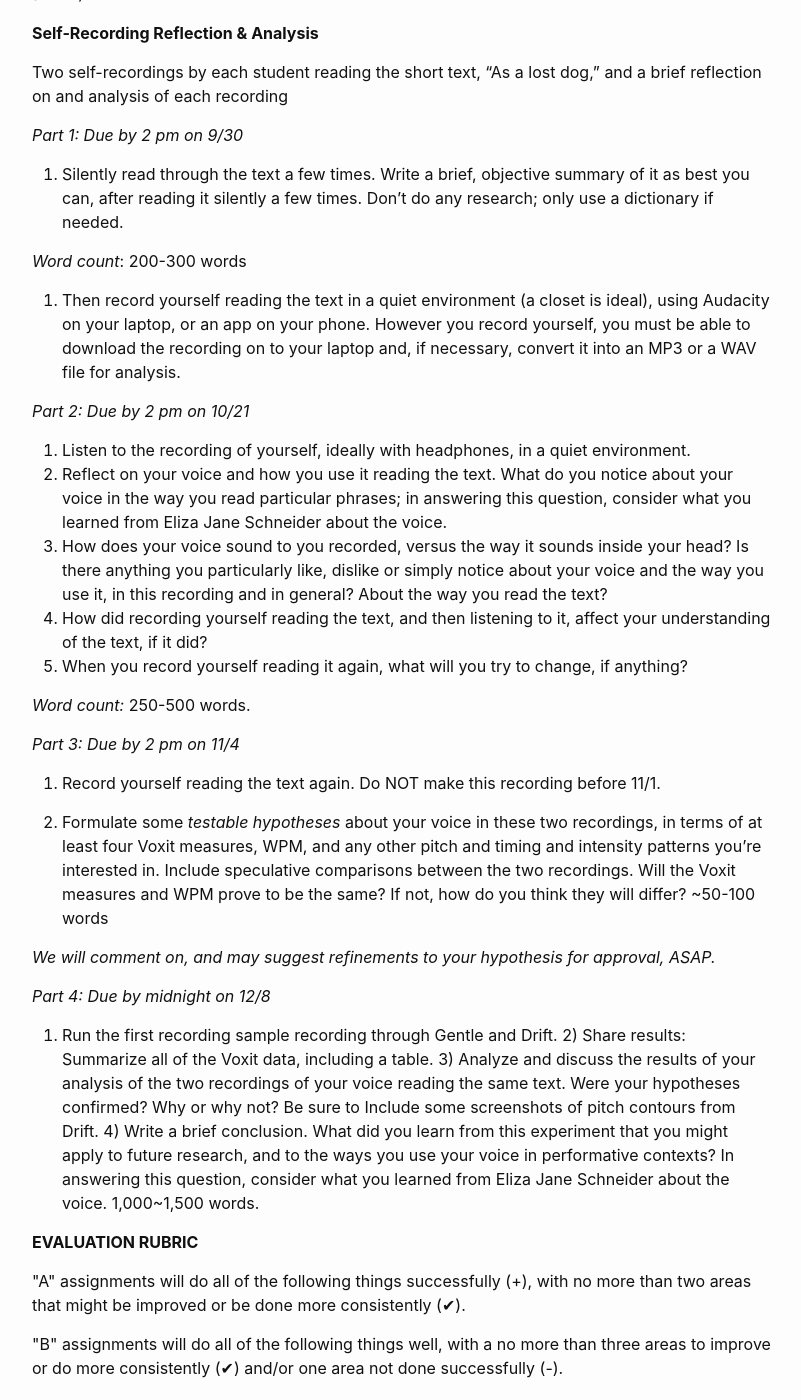
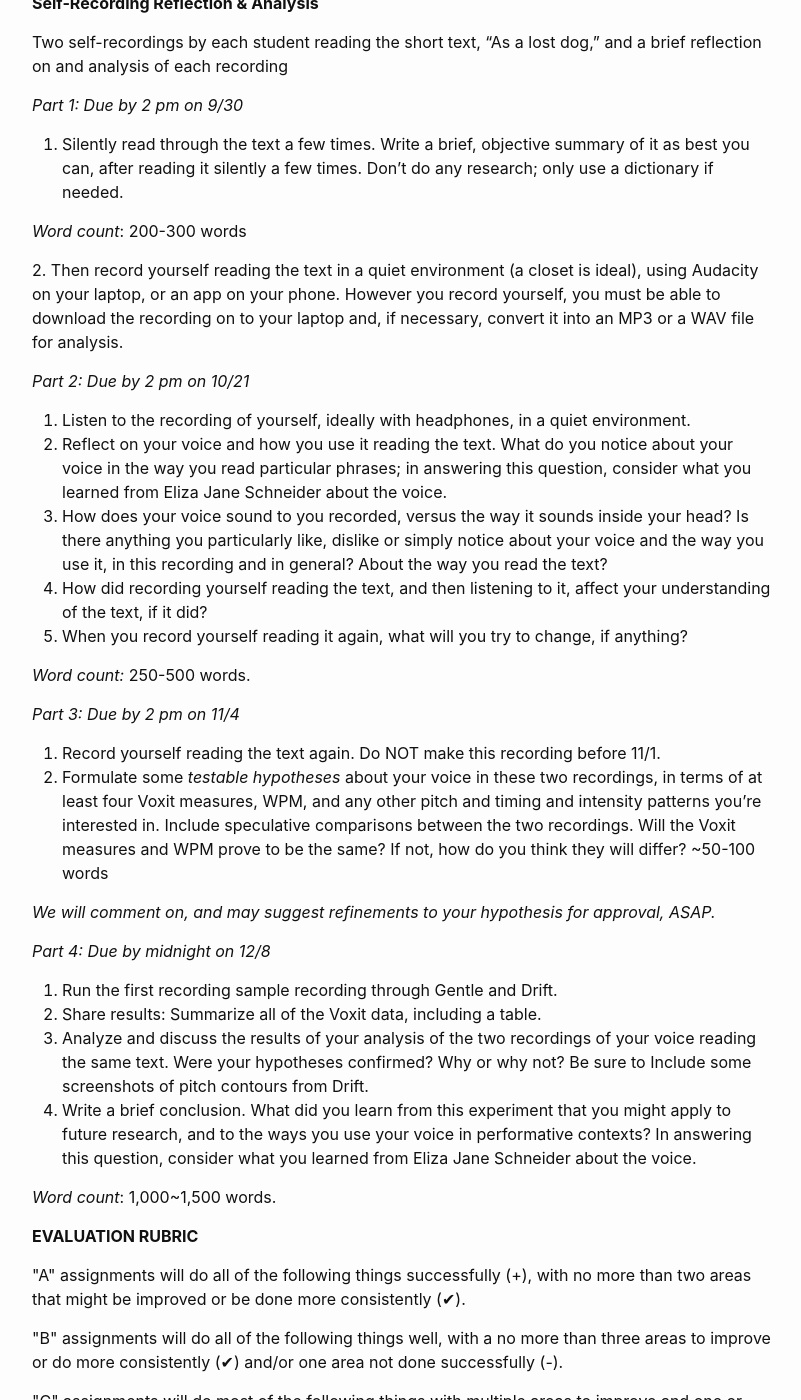
Before and after one commit to jentery/SWDemo, a Jekyll site: the page built from _output_documents/ASSIGNMENTS FOR FRS4 .md, in a window 1280 px wide and 1400 px high, scrolled down 2540 px. Shown: the whole window, without its empty margins (238-1039 px from the left). Built offline with Jekyll 4.4.1, drawn with Linux system fonts in a browser that asks for light colours; some of the changed text lies outside the part shown.

Commit message:
Update ASSIGNMENTS FOR FRS4 .md

```diff
--- a/_output_documents/ASSIGNMENTS FOR FRS4 .md
+++ b/_output_documents/ASSIGNMENTS FOR FRS4 .md
@@ -46,11 +46,9 @@ listening to and thinking about the sample you choose!
 1. Provide some background about the sample: who is speaking? Where?
 When? Why? To what audience? Where did you find the recording and how
 did you hear about it?
-
 2. Provide a brief, objective summary of the content of the
 recording---what the speaker is saying. Avoid quoting more than a few
 words.
-
 3. Then narrate your impressions of the recording you've chosen, in
 terms of your listening intuitions about pitch and timing and intensity
 patterns and anything else that stands out to you as listen to it.
@@ -60,7 +58,7 @@ uses their voice and silence influence your understanding of the words?
 
 *Word count:* \~500-750 words
 
-4. Formulate a series of precise, *testable hypotheses* about what you
+4\. Formulate a series of precise, *testable hypotheses* about what you
 think the Gentle and Drift and Voxit analysis will show about the
 recording, in terms of at least four Voxit measures, WPM, and any other
 pitch and timing and intensity patterns you're interested in.
@@ -146,7 +144,7 @@ Don't do any research; only use a dictionary if needed.
 
 *Word count*: 200-300 words
 
-2. Then record yourself reading the text in a quiet environment (a
+2\. Then record yourself reading the text in a quiet environment (a
 closet is ideal), using Audacity on your laptop, or an app on your
 phone. However you record yourself, you must be able to download the
 recording on to your laptop and, if necessary, convert it into an MP3 or
@@ -177,7 +175,6 @@ you try to change, if anything?
 
 1. Record yourself reading the text again. Do NOT make this recording
 before 11/1.
-
 2. Formulate some *testable hypotheses* about your voice in these two
 recordings, in terms of at least four Voxit measures, WPM, and any other
 pitch and timing and intensity patterns you're interested in. Include
@@ -190,16 +187,13 @@ approval, ASAP.*
 
 *Part 4: Due by midnight on 12/8*
 
-3. Run the first recording sample recording through Gentle and Drift.
-2) Share results: Summarize all of the Voxit data, including a table. 3)
-Analyze and discuss the results of your analysis of the two recordings
-of your voice reading the same text. Were your hypotheses confirmed? Why
-or why not? Be sure to Include some screenshots of pitch contours from
-Drift. 4) Write a brief conclusion. What did you learn from this
-experiment that you might apply to future research, and to the ways you
-use your voice in performative contexts? In answering this question,
-consider what you learned from Eliza Jane Schneider about the voice.
-1,000\~1,500 words.
+1. Run the first recording sample recording through Gentle and Drift.
+2. Share results: Summarize all of the Voxit data, including a table.
+3. Analyze and discuss the results of your analysis of the two recordings of your voice reading the same text. Were your hypotheses confirmed? Why
+or why not? Be sure to Include some screenshots of pitch contours from Drift.
+4. Write a brief conclusion. What did you learn from this experiment that you might apply to future research, and to the ways you use your voice in performative contexts? In answering this question, consider what you learned from Eliza Jane Schneider about the voice.
+
+*Word count*: 1,000\~1,500 words.
 
 **EVALUATION RUBRIC**
 
@@ -306,9 +300,6 @@ Self-Recorded Reflection & Analysis.
 \_\_ Presentation includes some sound clips and discussion of using
 Gentle, Drift and Voxit to analyze the recording in question.
 
-**\
-**
-
 **Brief Reflection on EJS performance, Freedom of Speech**
 
 *Word count*: \~500 words
@@ -317,7 +308,6 @@ Gentle, Drift and Voxit to analyze the recording in question.
 
 1. Provide a brief, objective summary of the content of the
 performance. Avoid quoting more than a few words.
-
 2. Offer your detailed impressions of the performance, first in terms
 of the content, and then in terms of your listening intuitions about
 pitch and timing and intensity patterns and anything else that stood out
```
